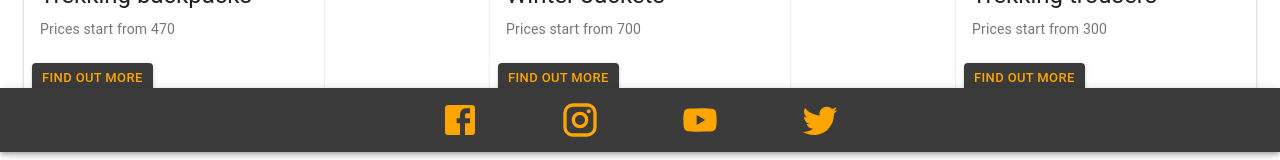
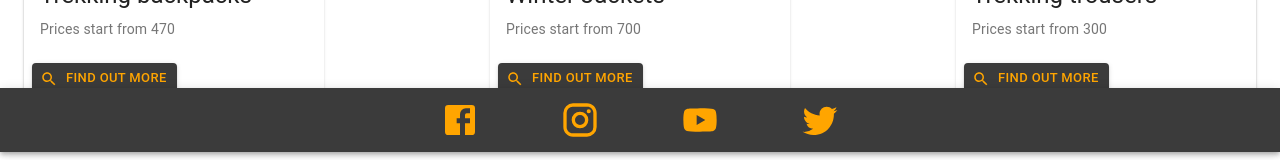
Before and after one commit to piotr-rajtar/globetrotter-shop, a React (Create React App) app: page / in a window 1280 px wide. Shown: the part 648-808 px from the top of the page. Built offline with nearby package versions, Linux system fonts and the light colour scheme.

Commit message:
Add search icon for ProductBox button

```diff
--- a/src/components/features/ProductBox/ProductBox.js
+++ b/src/components/features/ProductBox/ProductBox.js
@@ -14,6 +14,7 @@ import CardContent from '@material-ui/core/CardContent';
 import CardMedia from '@material-ui/core/CardMedia';
 import Typography from '@material-ui/core/Typography';
 import Button from '@material-ui/core/Button';
+import SearchIcon from '@material-ui/icons/Search';
 
 const Component = ({id, name, type, price, photo}) => (
   <Card>
@@ -48,6 +49,7 @@ const Component = ({id, name, type, price, photo}) => (
         component={NavLink}
         exact to={`/product/${id}`}
         className={styles.button}
+        startIcon={<SearchIcon />}
       >
         Find out more
       </Button>
```
